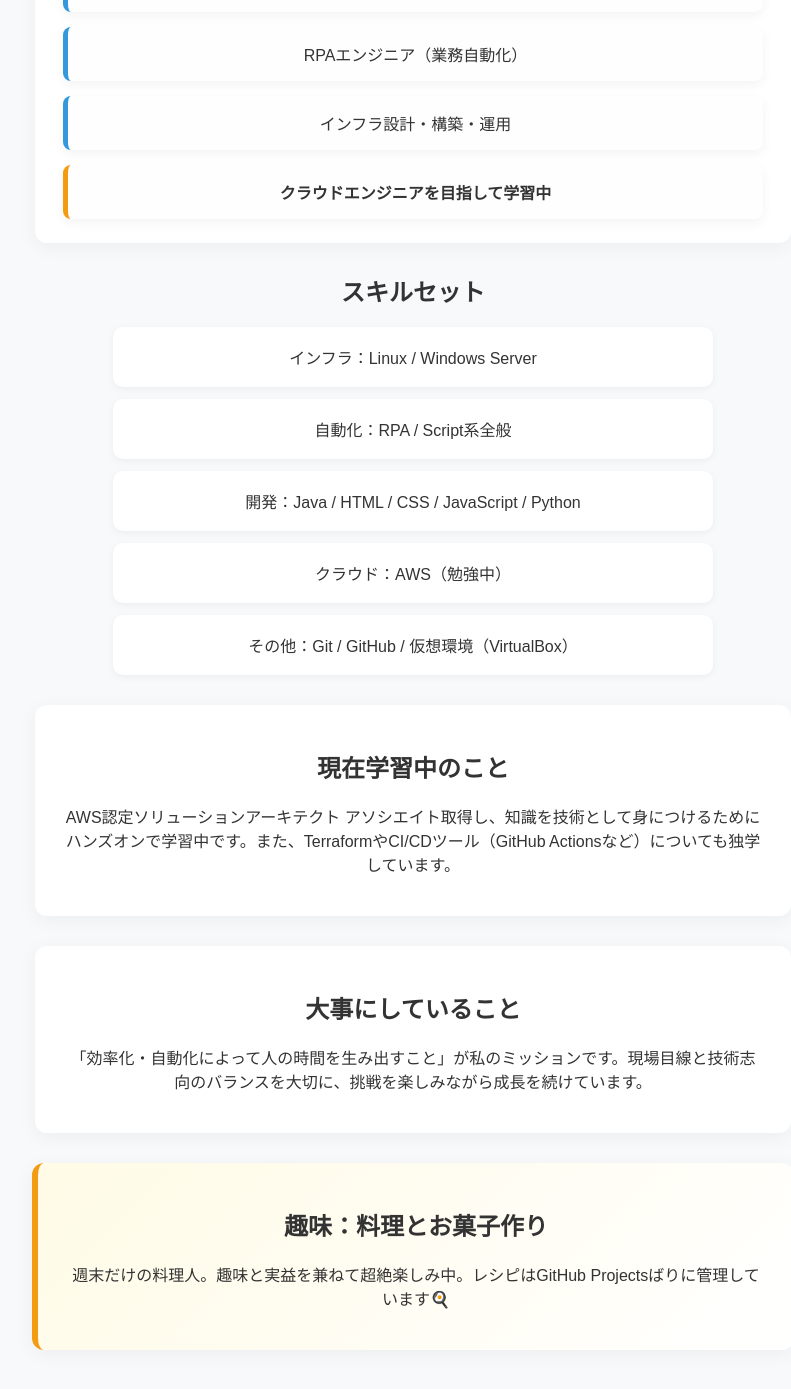
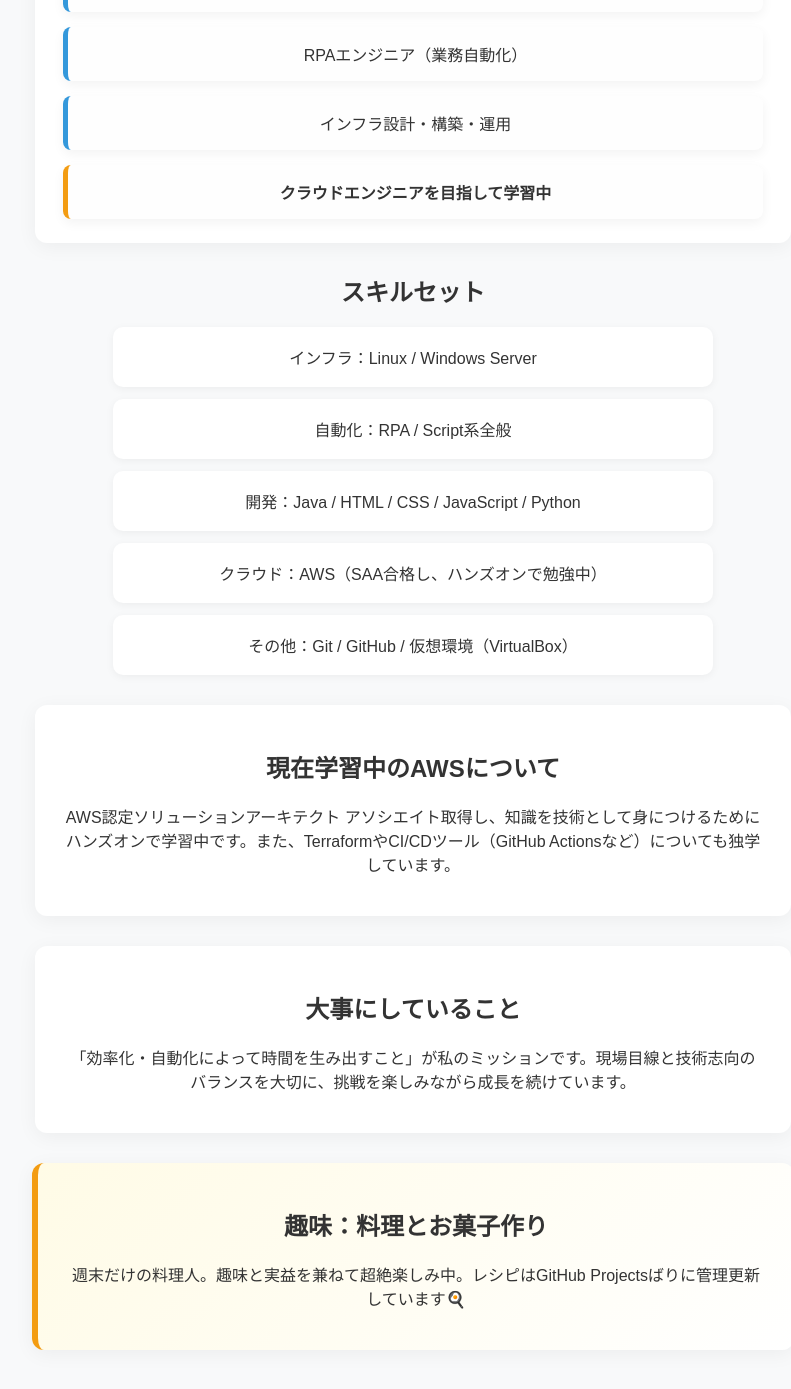
Before and after one commit to cloudrobo48/aws-cloud, a Jekyll site: the page about.html, which Jekyll copies as it is, in a window 1280 px wide and 1400 px high, scrolled down 953 px. Shown: the top 1389 px of the window, without its empty margins (227-1018 px from the left). Built offline with Jekyll 4.4.1, drawn with Linux system fonts in a browser that asks for light colours; some of the changed text lies outside the part shown.

Commit message:
Update about.html

```diff
--- a/about.html
+++ b/about.html
@@ -21,8 +21,8 @@
     <section class="modern-card">
         <h2>キャリアの流れ</h2>
         <div class="timeline-cards">
-        <div class="career-card">ソフトウェア開発エンジニア（汎用機・Java）</div>
-        <div class="career-card">インフラエンジニア（オンプレコールセンター構築）</div>
+        <div class="career-card">ソフトウェア開発エンジニア（Java他）</div>
+        <div class="career-card">インフラエンジニア（主にオンプレコールセンター構築）</div>
         <div class="career-card">RPAエンジニア（業務自動化）</div>
         <div class="career-card">インフラ設計・構築・運用</div>
         <div class="career-card current">クラウドエンジニアを目指して学習中</div>
@@ -35,24 +35,24 @@
             <li>インフラ：Linux / Windows Server </li>
             <li>自動化：RPA / Script系全般 </li>
             <li>開発：Java / HTML / CSS / JavaScript / Python</li>
-            <li>クラウド：AWS（勉強中）</li>
+            <li>クラウド：AWS（SAA合格し、ハンズオンで勉強中）</li>
             <li>その他：Git / GitHub / 仮想環境（VirtualBox）</li>
         </ul>
     </section>
 
     <section class="modern-card">
-        <h2>現在学習中のこと</h2>
+        <h2>現在学習中のAWSについて</h2>
         <p>AWS認定ソリューションアーキテクト アソシエイト取得し、知識を技術として身につけるためにハンズオンで学習中です。また、TerraformやCI/CDツール（GitHub Actionsなど）についても独学しています。</p>
     </section>
 
     <section class="modern-card">
         <h2>大事にしていること</h2>
-        <p>「効率化・自動化によって人の時間を生み出すこと」が私のミッションです。現場目線と技術志向のバランスを大切に、挑戦を楽しみながら成長を続けています。</p>
+        <p>「効率化・自動化によって時間を生み出すこと」が私のミッションです。現場目線と技術志向のバランスを大切に、挑戦を楽しみながら成長を続けています。</p>
     </section>
 
     <section class="modern-card hobby-highlight">
         <h2>趣味：料理とお菓子作り</h2>
-        <p>週末だけの料理人。趣味と実益を兼ねて超絶楽しみ中。レシピはGitHub Projectsばりに管理しています🍳</p>
+        <p>週末だけの料理人。趣味と実益を兼ねて超絶楽しみ中。レシピはGitHub Projectsばりに管理更新しています🍳</p>
     </section>
 
 </body>
```
